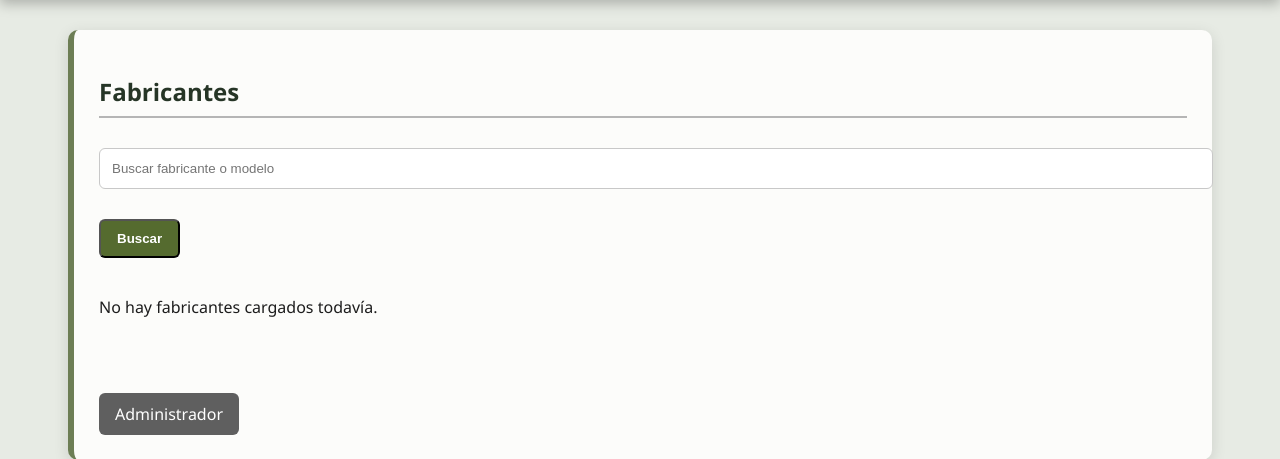
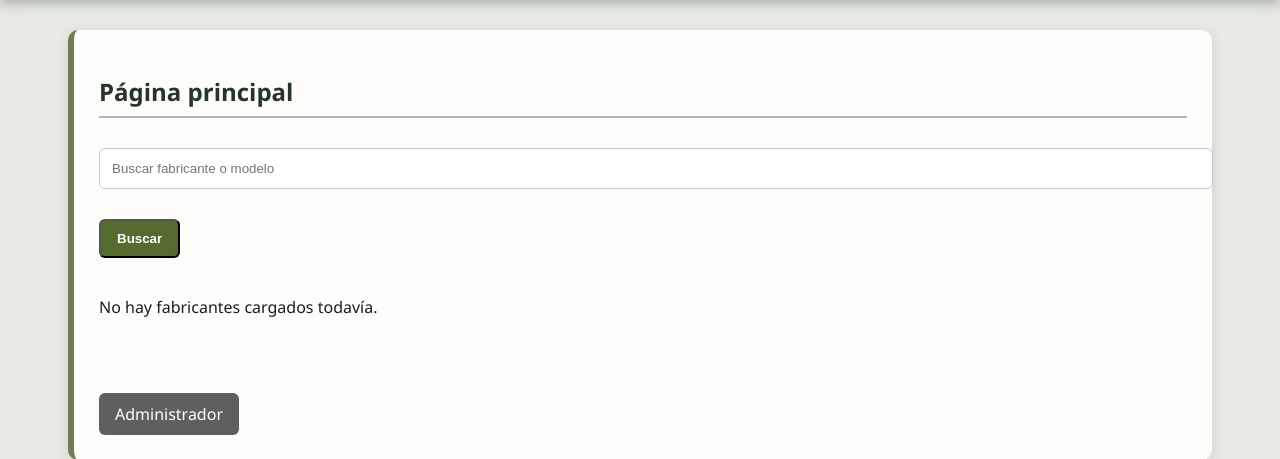
Before and after one commit to antorodriamveg/mi_wiki, a Flask app: page / in a window 1280 px wide. Shown: the part 193-652 px from the top of the page. Run offline with Flask 3, Linux system fonts and the light colour scheme; data that the repository does not hold is empty; some libraries are stand-ins or nearby versions.

Commit message:
cambio de nombre de pag principal

```diff
--- a/templates/fabricantes.html
+++ b/templates/fabricantes.html
@@ -15,7 +15,7 @@
 
 <div class="container">
 
-    <h2>Fabricantes</h2>
+    <h2>Página principal</h2>
 
     <form action="/buscar" method="GET">
 
```
